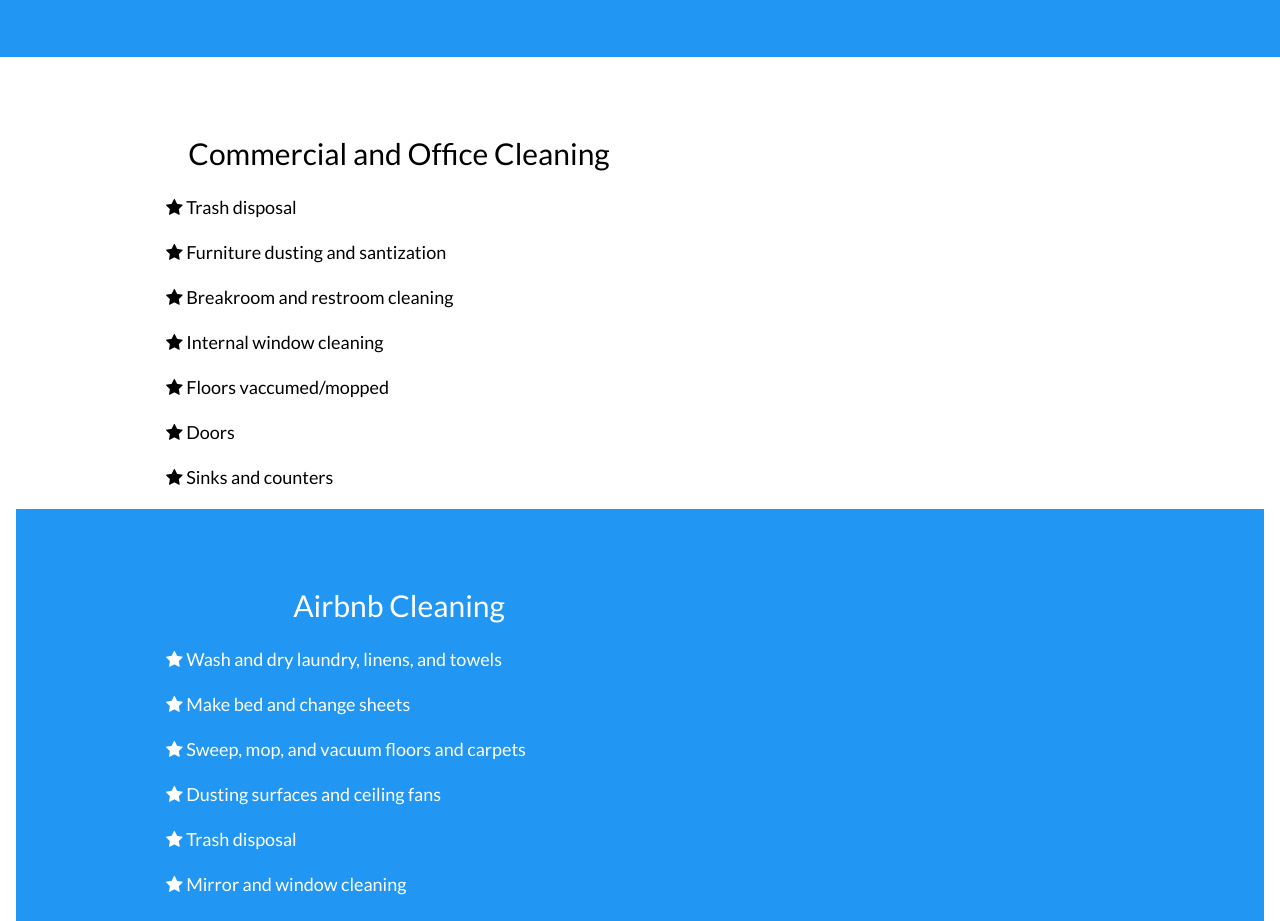
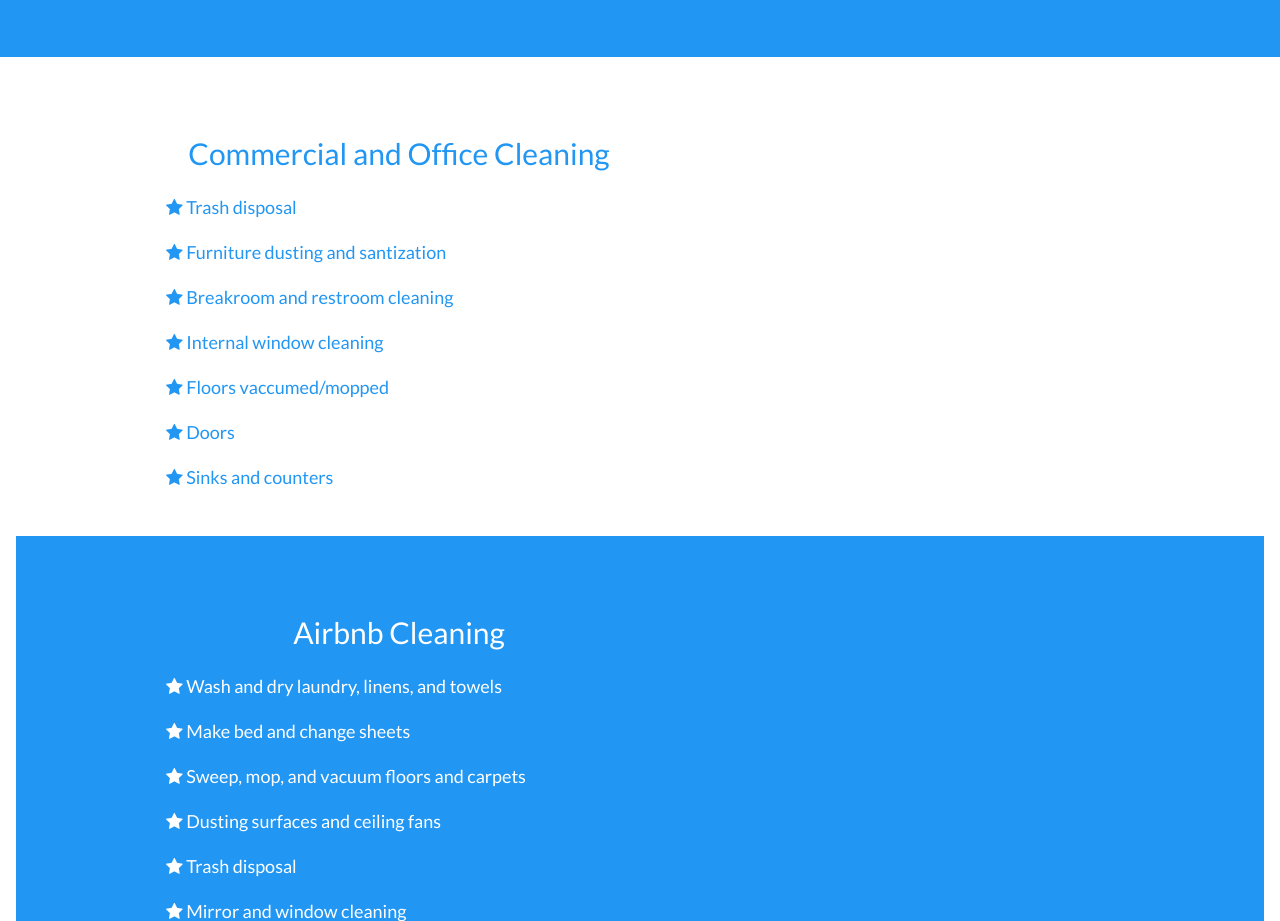
Before and after one commit to Crazyjack145/IT-notes, a plain HTML site: page UnitPages/MoveClean.html in a window 1280 px wide. Shown: the part 1480-2401 px from the top of the page. Drawn offline with nearby package versions, Linux system fonts and the light colour scheme.

Commit message:
Update MoveClean.html

```diff
--- a/UnitPages/MoveClean.html
+++ b/UnitPages/MoveClean.html
@@ -64,7 +64,7 @@ body,h1,h2,h3,h4,h5,h6 {font-family: "Lato", sans-serif}
   <div class="w3-content">
   <!-- Footer -->
   <footer class="w3-small w3-" id="footer">
-    <div class="w3-row-padding w3-large">
+    <div class="w3-row-padding w3-large ">
       <div class="w3-half">
         <h2 class="w3-center">Residential Cleaning</h2>
 		<h5>Everything will be cleaned, dusted, swept, and sanitized as needed</h5>
@@ -78,9 +78,6 @@ body,h1,h2,h3,h4,h5,h6 {font-family: "Lato", sans-serif}
 		<p><i class="fa fa-star"></i> Walls and doors</p>
 		<p><i class="fa fa-star"></i> All furniture</p>
 		<p><i class="fa fa-star"></i> Floors</p>
-
-
-
 
       </div>
 
@@ -103,7 +100,7 @@ body,h1,h2,h3,h4,h5,h6 {font-family: "Lato", sans-serif}
   <div class="w3-content">
   <!-- Footer -->
   <footer class="w3-small w3-" id="footer">
-    <div class="w3-row-padding w3-large">
+    <div class="w3-row-padding w3-large w3-text-blue">
       <div class="w3-half">
         <h2 class="w3-center">Commercial and Office Cleaning</h2>
         <h4></h4>
@@ -114,6 +111,7 @@ body,h1,h2,h3,h4,h5,h6 {font-family: "Lato", sans-serif}
 		<p><i class="fa fa-star"></i> Floors vaccumed/mopped</p>
 		<p><i class="fa fa-star"></i> Doors</p>
 		<p><i class="fa fa-star"></i> Sinks and counters</p>
+		<br>
 
       </div>
 
```
